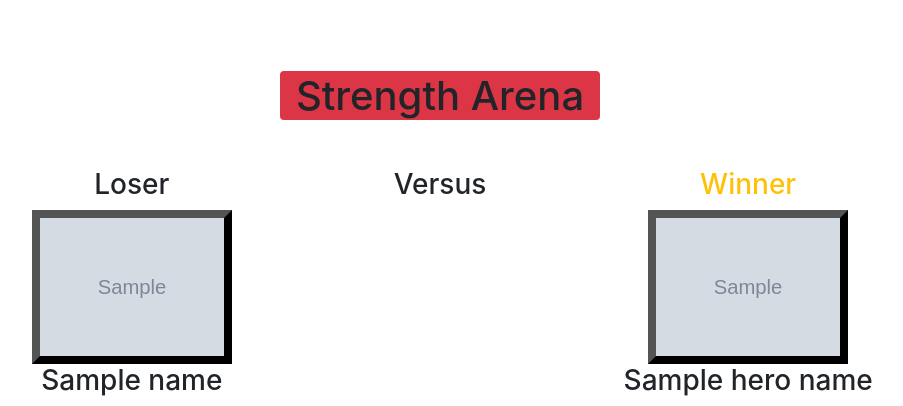
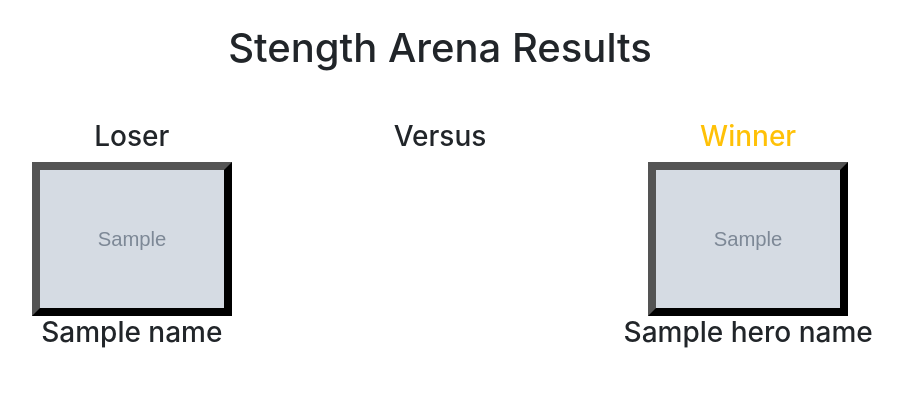
Before and after one commit to Kevin16777216/qafee__caiK-chenT-jamalK-kimT, a Flask app: template templates/strengthresults.html in a window 1280 px wide. Shown: the part 64-470 px from the top of the page, without its empty margins (200-1103 px from the left). Run offline with Flask 2, Linux system fonts and the light colour scheme; the template is opened without the code that fills it: most values are stand-ins (such as "Sample title", 1, 10 or a date in 2020); some libraries are stand-ins or nearby versions.

Commit message:
fixed styling for strength arena results and update dev log

```diff
--- a/doc/devlog.txt
+++ b/doc/devlog.txt
@@ -156,5 +156,8 @@ jamalK -- 2019-12-03 01:35
 Added comments to lotto minigame section of app.py.
 Added docstrings to most of the functions in dbfunctions.py.
 
-chenT -- 2019-12-03 9:23
+chenT -- 2019-12-03 09:23
 Added progress bars inside trivia
+
+chenT -- 2019-12-03 18:35
+Fixed styling for strength arena
--- a/templates/strengthresults.html
+++ b/templates/strengthresults.html
@@ -3,10 +3,8 @@
 {% block title %}Strength Arena Results{% endblock %}
 
 {% block body %}
-<div id="title block" class="container my-5 text-center">
-  <br>
-  <h1 class="d-inline bg-danger px-3 rounded">Strength Arena</h1>
-  <br>
+<div class="my-4 container text-center">
+  <h1>Stength Arena Results</h1>
 </div>
 
 <div id="versus" class="container my-5 text-center">
```
Also changed, not shown: rammm.db.
